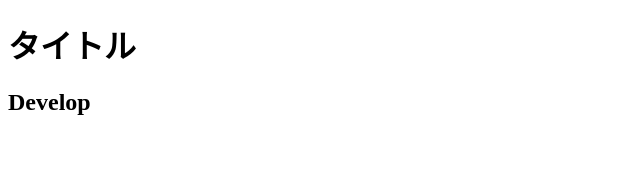
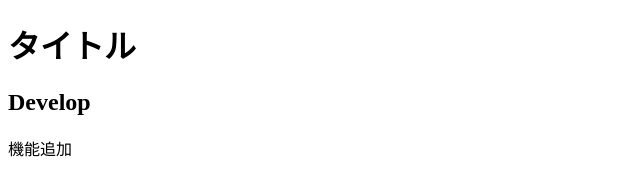
Before and after one commit to miyato1122/test2, a plain HTML site: page index.html in a window 1280 px wide. Shown: the whole page, without its empty margins (0-640 px from the left). Drawn offline with Linux system fonts and the light colour scheme.

Commit message:
✨ xxの追加

```diff
--- a/index.html
+++ b/index.html
@@ -8,5 +8,6 @@
 <body>
     <h1>タイトル</h1>
     <h2>Develop</h2>
+    <p>機能追加</p>
 </body>
 </html>
```
